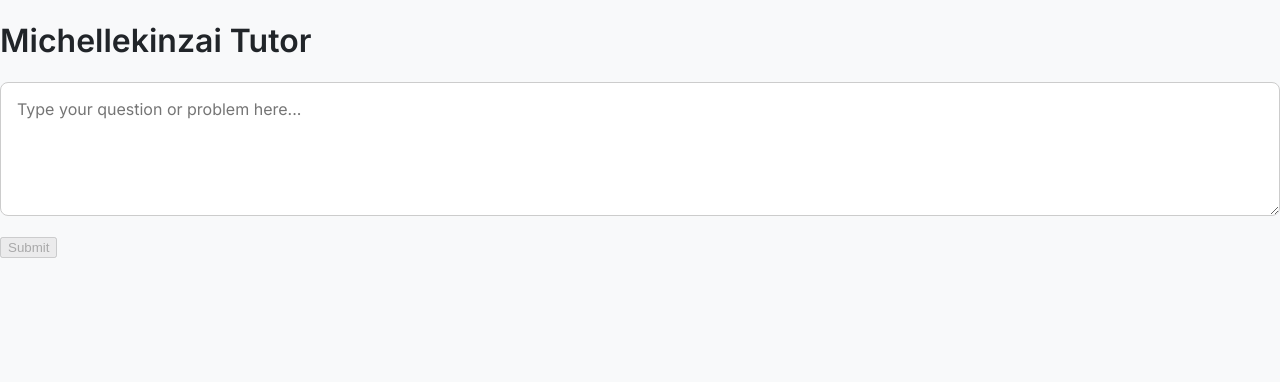
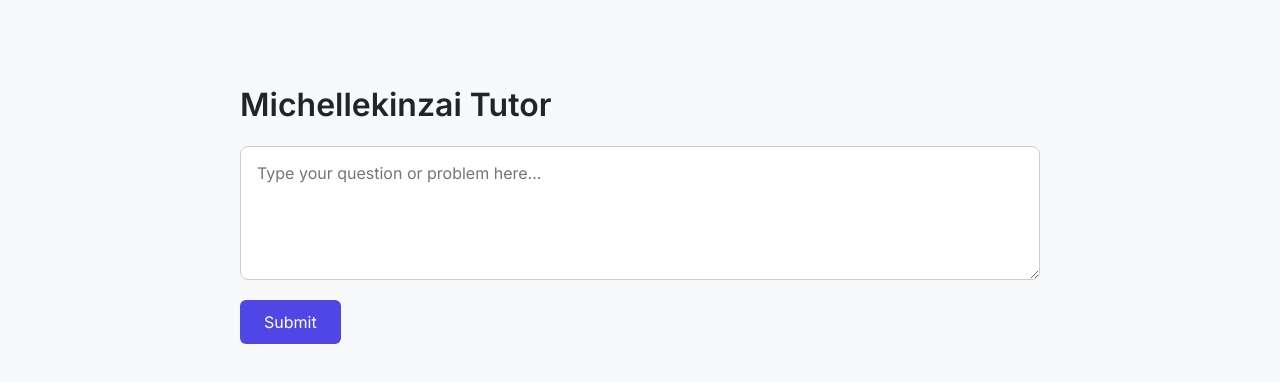
Before and after one commit to Lukesky22sk/sharvil-stutorfrontend, a React (Create React App) app: page / in a window 1280 px wide. Shown: the top 382 px of the page. Built offline with nearby package versions, Linux system fonts and the light colour scheme.

Commit message:
Update App.js

```diff
--- a/src/App.js
+++ b/src/App.js
@@ -1,13 +1,24 @@
-import React, { useState } from "react";
-import ResponseBox from "./ResponseBox"; // Importing our smart rendering component
+import React, { useState, useEffect } from "react";
 
-const BACKEND_URL = "https://michellekinzaibackendbotfr.onrender.com";
+const BACKEND_URL = "https://michellekinzaibackendbotfr.onrender.com"; // Change to your backend
 
 export default function App() {
   const [prompt, setPrompt] = useState("");
   const [response, setResponse] = useState("");
   const [loading, setLoading] = useState(false);
   const [error, setError] = useState("");
+
+  // Trigger KaTeX math rendering on new response
+  useEffect(() => {
+    if (window.renderMathInElement) {
+      window.renderMathInElement(document.body, {
+        delimiters: [
+          { left: "$$", right: "$$", display: true },
+          { left: "\\(", right: "\\)", display: false },
+        ],
+      });
+    }
+  }, [response]);
 
   const submitPrompt = async () => {
     if (!prompt.trim()) return;
@@ -16,6 +27,7 @@ export default function App() {
     setError("");
     setResponse("");
 
+    // Strong instruction to list methods only (no direct answers or follow-ups)
     const wrappedPrompt = `Please provide a list of specific methods, techniques, or approaches I can use to solve the following problem. Do not give the final answer or ask follow-up questions. Instead, guide me step-by-step through possible ways to approach the problem:\n\n${prompt}`;
 
     try {
@@ -42,30 +54,29 @@ export default function App() {
   };
 
   const handleKeyDown = (e) => {
-    if (e.key === "Enter" && !loading && !e.shiftKey) {
-      e.preventDefault(); // Prevent newline insert
+    if (e.key === "Enter" && !loading) {
       submitPrompt();
     }
   };
 
   return (
-    <div className="app-container">
-      <h1 className="title">Michellekinzai Tutor</h1>
+    <div className="container">
+      <h1>Michellekinzai Tutor</h1>
 
       <textarea
+        className="input-box"
         value={prompt}
         onChange={(e) => setPrompt(e.target.value)}
         onKeyDown={handleKeyDown}
         placeholder="Type your question or problem here..."
         rows={5}
-        className="input-box"
         disabled={loading}
       />
 
       <button
+        className="button"
         onClick={submitPrompt}
         disabled={loading || !prompt.trim()}
-        className="submit-button"
       >
         {loading ? "Thinking..." : "Submit"}
       </button>
@@ -76,7 +87,12 @@ export default function App() {
         </div>
       )}
 
-      {response && <ResponseBox message={response} />}
+      {response && (
+        <div
+          className="response-box"
+          dangerouslySetInnerHTML={{ __html: response }}
+        />
+      )}
     </div>
   );
 }
```
